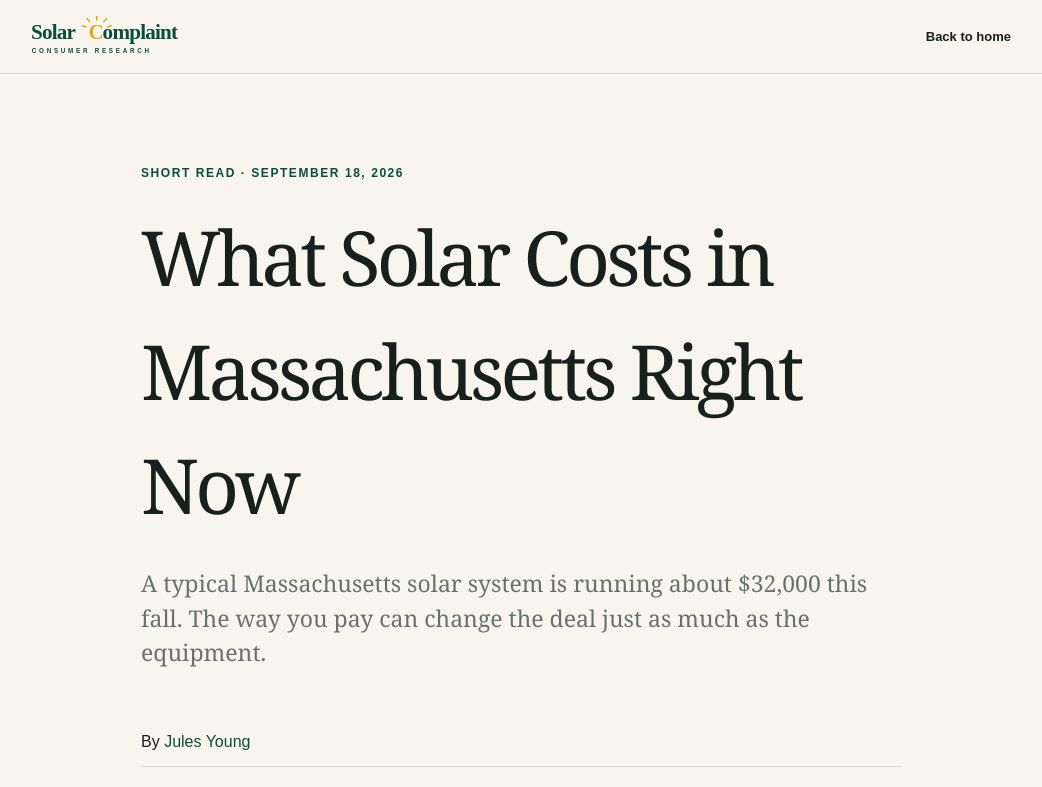
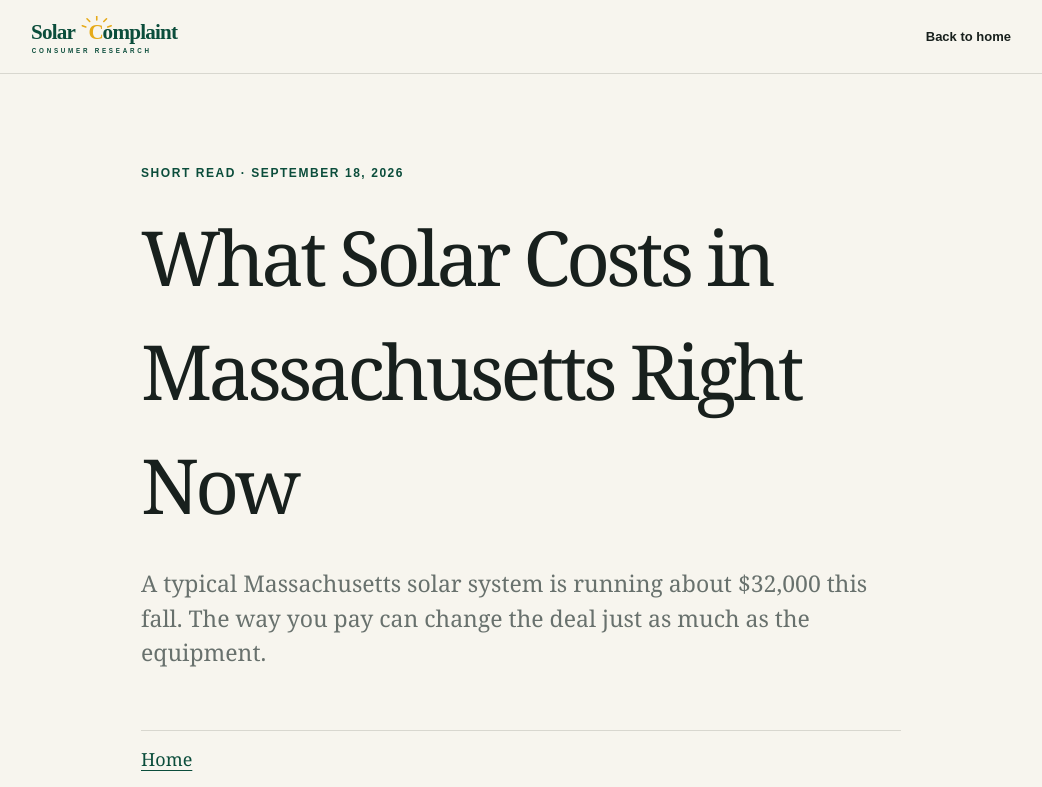
Before and after one commit to Decentralized-Rob/solar-consumer-research, a Next.js app: page /research/massachusetts-solar-cost-2026 in a window 1280 px wide. Shown: the top 787 px of the page, without its empty margins (119-1161 px from the left). Built offline with nearby package versions, Linux system fonts and the light colour scheme.

Commit message:
refactor: keep shared renderer presentation-neutral

```diff
--- a/app/research/[slug]/page.tsx
+++ b/app/research/[slug]/page.tsx
@@ -1,5 +1,4 @@
 import type { Metadata } from "next";
-import Link from "next/link";
 import { notFound } from "next/navigation";
 import { InfoPage } from "../../../components/info-page";
 import { getResearchContent, researchContent } from "../../../content/research";
@@ -47,7 +46,6 @@ export default async function ResearchArticlePage({ params }: ResearchPageProps)
   return <>
     <script type="application/ld+json" dangerouslySetInnerHTML={{ __html: JSON.stringify(structuredData) }} />
     <InfoPage className="research-story-page" eyebrow={researchEyebrow(story)} title={story.title} lede={story.lede ?? story.deck}>
-      {story.author && story.authorSlug ? <p className="page-updated">By <Link href={`/authors/${story.authorSlug}`}>{story.author}</Link></p> : null}
       <Body />
     </InfoPage>
   </>;
```
